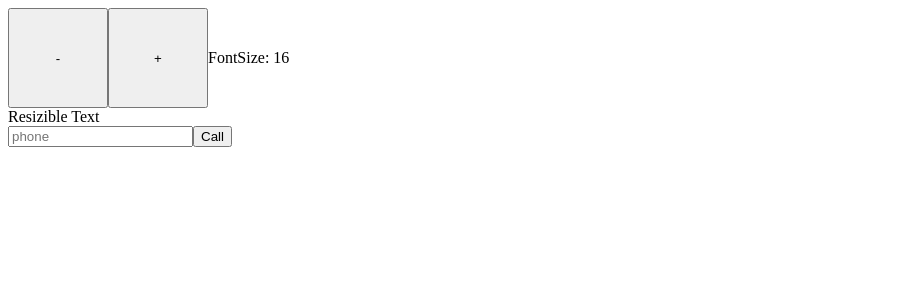
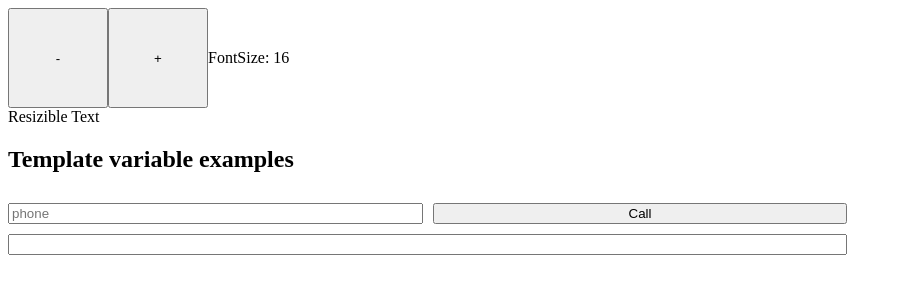
Before and after one commit to samade123/angular-my-first-project, an Angular app: page / in a window 1280 px wide. Shown: the top 300 px of the page, without its empty margins (0-902 px from the left). Built offline with nearby package versions, Linux system fonts and the light colour scheme.

Commit message:
template variables

```diff
--- a/src/app/app.component.html
+++ b/src/app/app.component.html
@@ -1,6 +1,32 @@
 <app-sizer [(size)]="fontSizepx"></app-sizer>
 <div [style.font-size.px]="fontSizepx">Resizible Text</div>
 
+<main>
+  <h2>Template variable examples</h2>
+  <input #phone placeholder="phone" />
+  <button (click)="callPhone(phone.value)">Call</button>
 
-<input #phone placeholder="phone"/>
-<button (click)="callPhone(phone.value)">Call</button>
+  <input #ref1 type="text" [(ngModel)]="firstExample" />
+  <span *ngIf="true">{{ref1.value}}</span>
+
+
+  <ng-template [ngIf]="true">
+    <span>{{ref1.value}}</span>
+  </ng-template>
+</main>
+
+<style>
+  main {
+    display: grid;
+    gap: 10px;
+    grid-template-columns: 1fr 1fr 1fr;
+  }
+  input:nth-of-type(2) {
+    grid-column: span 2;
+  }
+
+  :is(h1, h2, h3, h4) {
+    grid-column: span 3;
+
+  }
+</style>
--- a/src/app/app.component.ts
+++ b/src/app/app.component.ts
@@ -11,6 +11,7 @@ import { Component, OnInit, OnDestroy, ViewEncapsulation } from '@angular/core';
 
   title = 'my-first-project';
   fontSizepx = 16;
+  firstExample='';
 
   callPhone(phone: string) {
     console.log(phone)
--- a/src/app/app.module.ts
+++ b/src/app/app.module.ts
@@ -7,6 +7,8 @@ import { HelloWorldComponent } from './hello-world.component';
 import { ChildComponent } from './child/child.component';
 import { ParentComponent } from './parent/parent.component';
 import { AppSizerComponent } from './app-sizer/app-sizer.component';
+import { FormsModule } from '@angular/forms';
+import { CommonModule } from '@angular/common';
 
 
 @NgModule({
@@ -19,7 +21,9 @@ import { AppSizerComponent } from './app-sizer/app-sizer.component';
   ],
   imports: [
     BrowserModule,
-    AppRoutingModule
+    AppRoutingModule,
+    FormsModule,
+    CommonModule
   ],
   providers: [],
   bootstrap: [AppComponent]
```
